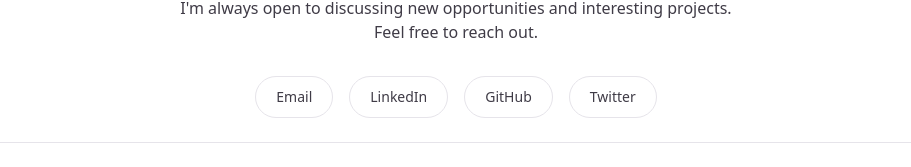
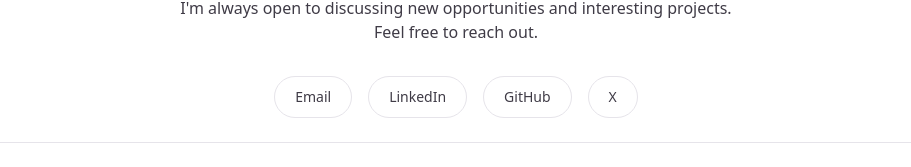
Before and after one commit to romabulani/portfolio-romabulani, a React (Vite) app: page / in a window 1280 px wide. Shown: the part 3729-3896 px from the top of the page, without its empty margins (184-1095 px from the left). Built offline with nearby package versions, Linux system fonts and the light colour scheme.

Commit message:
fix: twitter to x

```diff
--- a/src/components/Contact.tsx
+++ b/src/components/Contact.tsx
@@ -5,7 +5,7 @@ const socials = [
   { label: "Email", href: "mailto:hey@romabulani.com" },
   { label: "LinkedIn", href: profile.links.linkedin },
   { label: "GitHub", href: profile.links.github },
-  { label: "Twitter", href: profile.links.twitter },
+  { label: "X", href: profile.links.twitter },
 ];
 
 export default function Contact() {
```
